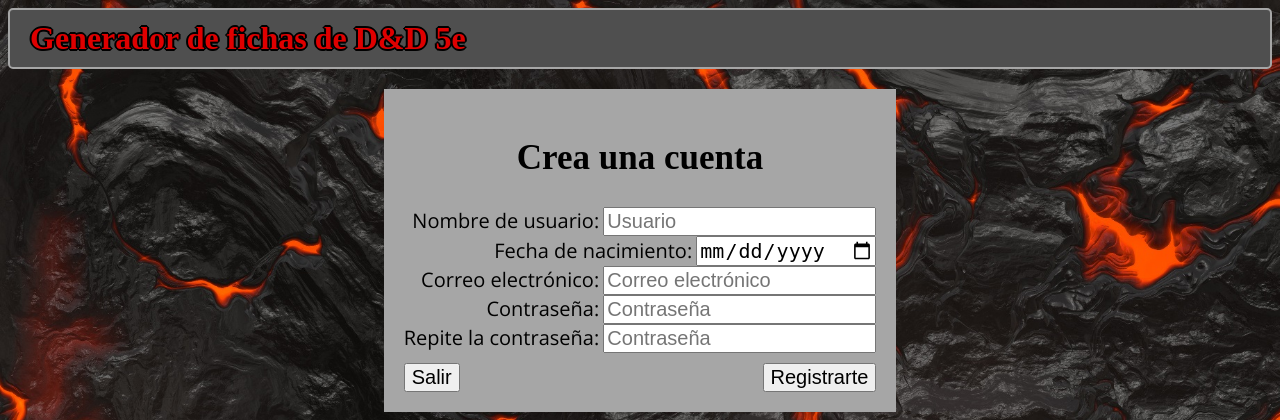
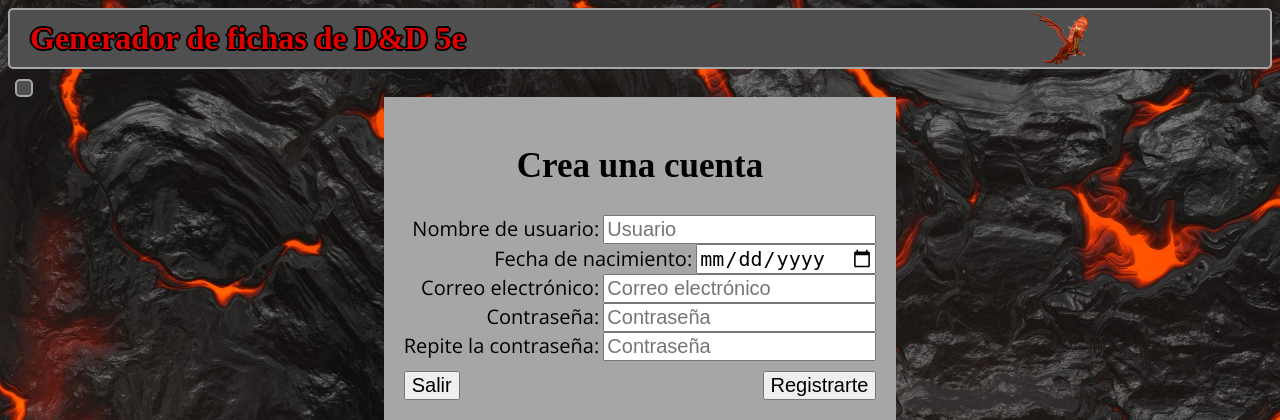
Before and after one commit to MartiLlorach/dragonesYmazmorras, a PHP site: page /crearCuenta.php in a window 1280 px wide. Shown: the top 420 px of the page. Run offline with PHP 8.4, Linux system fonts and the light colour scheme; data that the repository does not hold is empty; some web fonts are replaced.

Commit message:
Animación Dragón Inicio.

```diff
--- a/encabezado.php
+++ b/encabezado.php
@@ -10,6 +10,11 @@
     <div>
       <h1 class='titulo'>Generador de fichas de D&D 5e</h1>
     </div>
+    <?php
+        if (!isset($_SESSION['usuario'])) {
+          echo "<div id='dragonInicio'><img id='gifDragon' src='imagenes/dragonAnimado.gif'/></div>";
+        }
+    ?>
     <div class="botonesEncabezado">
       <?php
         if (isset($_SESSION['usuario'])){
@@ -26,3 +31,20 @@
     }?>
     </div>
   </div>
+  <div id="hilo">
+    <?php
+        $urlActual = (isset($_SERVER['HTTPS']) && $_SERVER['HTTPS'] === 'on' ? "https" : "http") . "://$_SERVER[HTTP_HOST]$_SERVER[REQUEST_URI]";
+        $paginaActual=end(explode("/",$urlActual));
+        if ($paginaActual!="paginaInicio.php") {
+          echo "<div id='linksAriadna'>";
+          if ($paginaActual=="tablero.php") {
+            echo "<a href='tablero.php' class='link'>Tablero</a>";
+          } else if ($paginaActual=="crearFicha.php") {
+            echo "<a href='tablero.php' class='link'>Tablero</a> > <a href='crearFicha.php' class='link'>Crear Ficha</a>";
+          } else if ($paginaActual=="listaFichas.php") {
+            echo "<a href='tablero.php' class='link'>Tablero</a> > <a href='listaFichas.php' class='link'>Listar Fichas</a>";
+          }
+          echo "</div>";
+        }
+      ?>
+  </div>
--- a/style.css
+++ b/style.css
@@ -106,7 +106,7 @@ footer a{
   	justify-content: space-between;
   	align-items: baseline;
 	padding: 0 10px;
-	margin: 8px 8px 20px;
+	margin: 8px 8px 10px;
 	border-radius: 5px;
 	border: 2px solid var(--color4);
 	z-index: 1000;
@@ -118,6 +118,39 @@ footer a{
 	margin: 10px;
 	padding: 5px;
 	align-items: center;
+}
+
+#hilo {
+	display:  flex;
+	align-items: flex-start;
+	padding-left: 15px;
+}
+
+#linksAriadna {
+	background-color: var(--color5);
+	padding: 7px;
+	border-radius: 5px;
+	border: 2px solid var(--color4);
+}
+
+#gifDragon {
+	align-content: center;
+	max-width: 70px;
+	max-height: 70px;
+}
+
+#dragonInicio {
+	position: absolute;
+	left:  40%;
+	transition: left 93% 10s;
+  animation: movimientoDerecha 10s infinite;
+  animation-timing-function: ease-in-out;
+  animation-direction: alternate;
+}
+
+@keyframes movimientoDerecha {
+  0% {left: 40%;}
+  100% {left: 93%;}
 }
 
 #botonUsuario{
```
Also changed, not shown: imagenes/dragonAnimado.gif (added).
